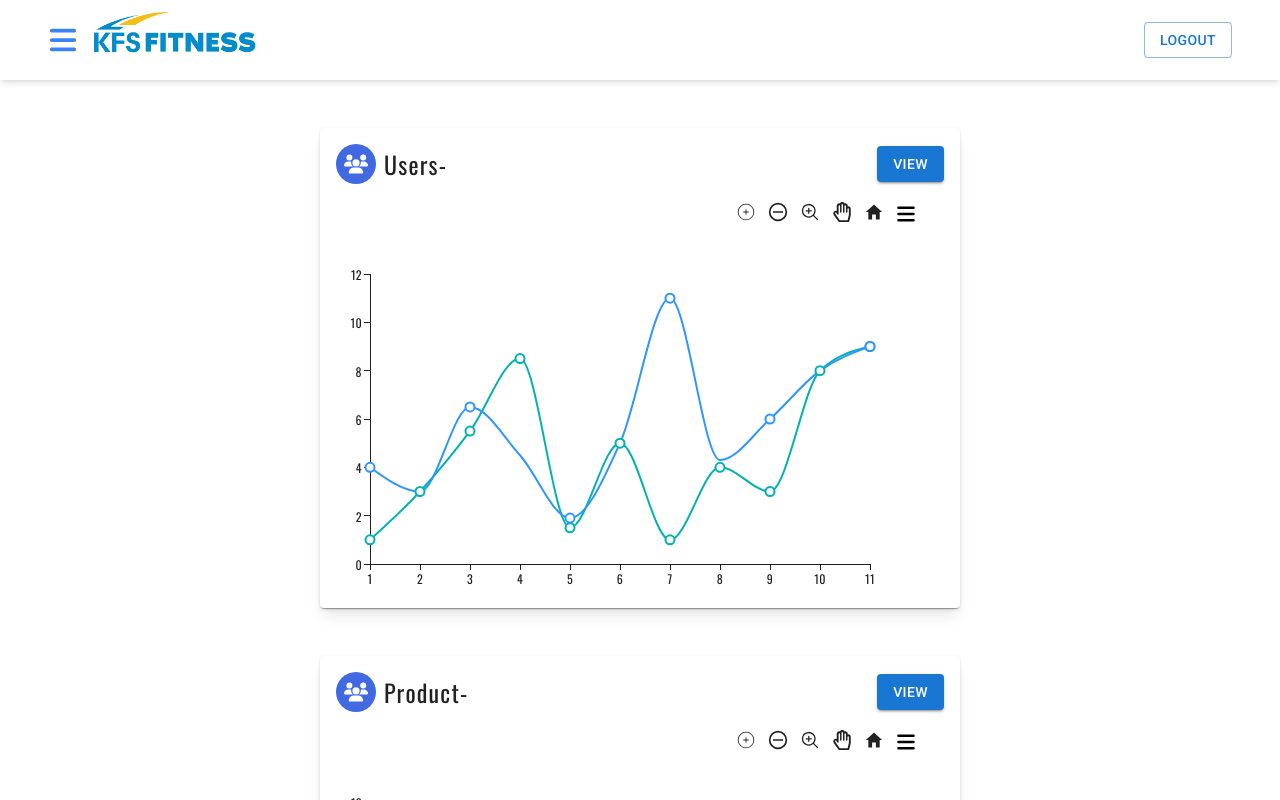
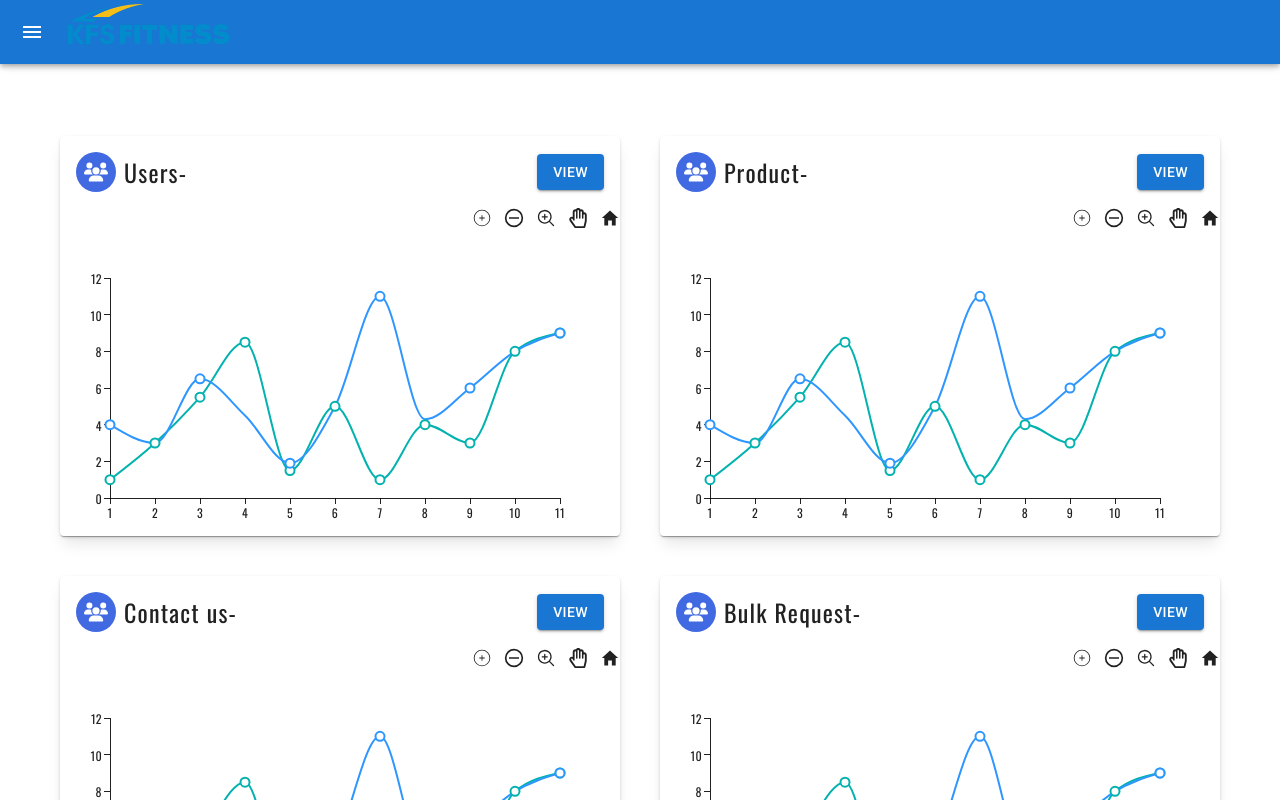
Before and after one commit to amresh012/Full-stack-E-commerce, a React (Vite) app in the folder Client/: page /admin in a window 1280 px wide. Shown: the top 800 px of the page. Built offline with nearby package versions, Linux system fonts and the light colour scheme.

Commit message:
new commit

```diff
--- a/Client/src/components/AdminComponents/Bascmenu.jsx
+++ /dev/null
@@ -1,45 +0,0 @@
-import * as React from 'react';
-import Button from '@mui/material/Button';
-import Menu from '@mui/material/Menu';
-import MenuItem from '@mui/material/MenuItem';
-
-export default function BasicMenu({array,icon}) {
-  const [anchorEl, setAnchorEl] = React.useState(null);
-  const open = Boolean(anchorEl);
-  const handleClick = (event) => {
-    setAnchorEl(event.currentTarget);
-  };
-  const handleClose = () => {
-    setAnchorEl(null);
-  };
-
-  return (
-    <div>
-      <Button
-        id="basic-button"
-        aria-controls={open ? 'basic-menu' : undefined}
-        aria-haspopup="true"
-        aria-expanded={open ? 'true' : undefined}
-        onClick={handleClick}
-        sx={{color:"black" , padding:0, width:0 ,display:"inline",boxShadow: 'none'}}
-      >
-        {icon}
-      </Button>
-      <Menu
-        id="basic-menu"
-        anchorEl={anchorEl}
-        open={open}
-        onClose={handleClose}
-        MenuListProps={{
-          'aria-labelledby': 'basic-button',
-        }}
-      >
-      {
-        array.map((item, index) => (
-            <MenuItem kay={index} onClick={handleClose}>{item}</MenuItem>
-        ))
-      }
-      </Menu>
-    </div>
-  );
-}
--- a/Client/src/components/AdminComponents/GraphVisual.jsx
+++ b/Client/src/components/AdminComponents/GraphVisual.jsx
@@ -10,7 +10,6 @@ import { HiMagnifyingGlassPlus } from "react-icons/hi2";
 import { IoMdHome } from "react-icons/io";
 import { FaRegHandPaper } from "react-icons/fa";
 import Paper from '@mui/material/Paper';
-import BasicMenu from './Bascmenu';
 
 
 const options =["Download PNG", "Download SVG","Download CSV"]
@@ -19,11 +18,11 @@ const title = ["Users", "Product", "Contact us", "Bulk Request"]
 
 const GraphVisual = () => {
   return (
-    <div className=' mt-12 flex flex-wrap items-center justify-center  gap-12'>
+    <div className=' mt-12 flex flex-wrap items-center justify-center  g gap-10'>
       {
         [...Array(4)].map((_,i)=>(
-         <Paper elevate={3}>
-             <div className="w-[40rem] h-[30rem] shadow-lg">
+         <Paper key={i} elevate={3}>
+             <div className="w-[35rem] h-[25rem] shadow-lg">
             <div className="header flex items-center justify-between p-4">
                 {/* left-side */}
                 <div className="flex text-xl items-center gap-2">
@@ -49,9 +48,6 @@ const GraphVisual = () => {
                   <HiMagnifyingGlassPlus  size={20}/>
                   <FaRegHandPaper  size={20}/>
                   <IoMdHome  size={20}/>
-                  <div className="">
-                  <BasicMenu icon={<FaBars  size={20}/>} array={options}/>
-                  </div>
                 </div>
             <LineChart
                 xAxis={[{ data: [1, 2, 3, 4, 5, 6, 7, 8, 9, 10,11]}]}
@@ -65,8 +61,8 @@ const GraphVisual = () => {
                         showMark: ({ index }) => index % 2 === 0,
                     },
                 ]}
-                width={600}
-                height={390}
+                width={550}
+                height={320}
               />
             </div>
           </div>
--- a/Client/src/components/AdminComponents/LeftDrawer.jsx
+++ b/Client/src/components/AdminComponents/LeftDrawer.jsx
@@ -15,11 +15,12 @@ import ListItem from '@mui/material/ListItem';
 import ListItemButton from '@mui/material/ListItemButton';
 import ListItemIcon from '@mui/material/ListItemIcon';
 import ListItemText from '@mui/material/ListItemText';
-import InboxIcon from '@mui/icons-material/MoveToInbox';
-import MailIcon from '@mui/icons-material/Mail';
+import PeopleOutlineIcon from '@mui/icons-material/PeopleOutline';
 import Logo from "../reusablesUI/Logo"
+import GraphVisual from './GraphVisual';
+import { Avatar } from '@mui/material';
 
-const drawerWidth = 240;
+const drawerWidth = 300;
 
 const Main = styled('main', { shouldForwardProp: (prop) => prop !== 'open' })(
   ({ theme, open }) => ({
@@ -60,7 +61,7 @@ const AppBar = styled(MuiAppBar, {
 const DrawerHeader = styled('div')(({ theme }) => ({
   display: 'flex',
   alignItems: 'center',
-  padding: theme.spacing(0, 1),
+  // padding: theme.spacing(0, 1),
   // necessary for content to be below app bar
   ...theme.mixins.toolbar,
   justifyContent: 'flex-end',
@@ -79,7 +80,7 @@ export default function PersistentDrawerLeft() {
   };
 
   return (
-    <Box sx={{ display: 'flex' }}>
+    <Box sx={{ display: 'flex' , justifyContent:"flex-start" }}>
       <CssBaseline />
       <AppBar position="fixed" open={open}>
         <Toolbar>
@@ -115,11 +116,11 @@ export default function PersistentDrawerLeft() {
         </DrawerHeader>
         <Divider />
         <List>
-          {['Inbox', 'Starred', 'Send email', 'Drafts'].map((text, index) => (
+          {['Dashboard', 'Users', 'Orders', 'Contact-us'].map((text, index) => (
             <ListItem key={text} disablePadding>
               <ListItemButton>
                 <ListItemIcon>
-                  {index % 2 === 0 ? <InboxIcon /> : <MailIcon />}
+                  {index % 2 === 0 ? <PeopleOutlineIcon /> : <Avatar label="Product"/>}
                 </ListItemIcon>
                 <ListItemText primary={text} />
               </ListItemButton>
@@ -128,11 +129,11 @@ export default function PersistentDrawerLeft() {
         </List>
         <Divider />
         <List>
-          {['All mail', 'Trash', 'Spam'].map((text, index) => (
+          {['Products', 'Website', 'Bulk Orders'].map((text, index) => (
             <ListItem key={text} disablePadding>
               <ListItemButton>
                 <ListItemIcon>
-                  {index % 2 === 0 ? <InboxIcon /> : <MailIcon />}
+                  {/* {index % 2 === 0 ? <InboxIcon /> : <MailIcon />} */}
                 </ListItemIcon>
                 <ListItemText primary={text} />
               </ListItemButton>
@@ -142,7 +143,7 @@ export default function PersistentDrawerLeft() {
       </Drawer>
       <Main open={open}>
         <DrawerHeader />
-
+        <GraphVisual/>
 
       </Main>
     </Box>
--- a/Client/src/components/Drawers/LeftDrawer.jsx
+++ b/Client/src/components/Drawers/LeftDrawer.jsx
@@ -59,12 +59,15 @@ export default function SwipeableTemporaryDrawer({icon}) {
             </button>
            </Link>
           </div>
-          <div className="cart-container max-h-96 overflow-y-scroll  no-scrollbar"></div>
+          <div className="cart-container max-h-96 overflow-y-scroll  no-scrollbar">
+            {/* cart items here */}
+          </div>
         </div>
         {/* cart-end */}
         {/* ************************************************** */}
 
         {/* like section */}
+        {/* bastsellers category products */}
         <div className="like-item-wrapper">
           <div className="p-4 text-center uppercase bg-black font-bold text-white">
             <h1>You May Also Like</h1>
--- a/Client/src/features/ProductSlice.jsx
+++ b/Client/src/features/ProductSlice.jsx
@@ -1,9 +1,8 @@
 /* eslint-disable react-refresh/only-export-components */
 import { createSlice, createAsyncThunk } from "@reduxjs/toolkit";
-import { base_url } from "../utils/baseUrl";
-
+import { base_url } from "../Utils/baseUrl";
 import axios from "axios";
-import { config } from "../utils/axiosConfig";
+import { config } from "../Utils/axiosConfig";
 import {toast} from "react-hot-toast"
 const initialState = {
   products: [],
--- a/Client/src/features/authSlice.jsx
+++ b/Client/src/features/authSlice.jsx
@@ -1,7 +1,7 @@
 /* eslint-disable react-refresh/only-export-components */
 import { createSlice, createAsyncThunk } from "@reduxjs/toolkit";
-import { base_url } from "../utils/baseUrl";
-import { config } from "../utils/axiosConfig";
+import { base_url } from "../Utils/baseUrl";
+import { config } from "../Utils/axiosConfig";
 import axios from "axios";
 import {toast} from "react-hot-toast"
 
--- a/Client/src/features/orderSlice.jsx
+++ b/Client/src/features/orderSlice.jsx
@@ -1,6 +1,6 @@
 import { createSlice, createAsyncThunk } from "@reduxjs/toolkit";
-import { config } from "../utils/axiosConfig";
-import { base_url } from "../utils/baseUrl";
+import { config } from "../Utils/axiosConfig";
+import { base_url } from "../Utils/baseUrl";
 import axios from "axios";
 const initialState = {
   orders: [],
--- a/Client/src/features/userSlice.jsx
+++ b/Client/src/features/userSlice.jsx
@@ -1,6 +1,6 @@
 import { createSlice, createAsyncThunk } from "@reduxjs/toolkit";
-import { config } from "../utils/axiosConfig";
-import { base_url } from "../utils/baseUrl";
+import { config } from "../Utils/axiosConfig";
+import { base_url } from "../Utils/baseUrl";
 import axios from "axios";
 const initialState = {
   value: 0,
--- a/Client/src/pages/Admin/Dashboard.jsx
+++ b/Client/src/pages/Admin/Dashboard.jsx
@@ -6,8 +6,12 @@ import LeftDrawer from "../../components/AdminComponents/LeftDrawer"
 import { FaBars } from 'react-icons/fa6'
 import {base_url} from "../../Utils/baseUrl"
 import axios from "axios"
+import { useNavigate } from 'react-router-dom';
+
 const Dashboard = () => {
   const [VisibleDrawr , setVisibleDrawer] = useState(false)
+  const navigate = useNavigate();
+
   const handleOpen=()=>{
     setVisibleDrawer(!VisibleDrawr)
     console.log(VisibleDrawr?"opend":"closed")
@@ -21,31 +25,32 @@ const Dashboard = () => {
     // document.cookie = "authToken=; expires=Thu, 01 Jan 1970 00:00:00 UTC; path=/;";
 
     // // Optionally, you could call an API endpoint to invalidate the token on the server
-    // await axios.post(`${base_url}/api/user/logout`);
+    await axios.post(`${base_url}api/user/logout`, );
 
     // // Redirect to login or home page
-    // navigate('/login');
     alert("logged out successfully")
+    navigate('/auth/login');
+
   };
 
 
   return (
     <>
+    <LeftDrawer/>
+    {/* <h1>AdminHome Page</h1>
      <div className="header flex justify-between items-center px-12 shadow-md h-[5rem]">
       <div className=" text-3xl flex items-center gap-4 z-50">
         <div className="cursor-pointer text-blue-500" onClick={handleOpen} >
           <FaBars/>
-          {/* <LeftDrawer icon={<FaBars size={30}/>}/> */}
+          <LeftDrawer icon={<FaBars size={30}/>}/>
         </div>
         <Logo/>
       </div>
       <Button variant="outlined" onClick={handleLogout}>LOGOUT</Button>
-     </div>
-     {/* <LeftDrawer/> */}
-     <div className="flex">
-
+     </div> */}
+     {/* <div className="flex">
       <GraphVisual/>
-     </div>
+     </div> */}
     </>
   )
 }
--- a/Client/src/pages/AuthPages/SignUp.jsx
+++ b/Client/src/pages/AuthPages/SignUp.jsx
@@ -28,11 +28,11 @@ const SignUp = () => {
             {
             headers: {
               'Content-Type': 'application/json',
-              'Authorization': 'Bearer',
+              'Authorization': `Bearer`,
             }
           });
           toast.success('Form submitted successfully!');
-          window.location.href = '/auth/login';
+          window.location.href = '/';
         } catch (error) {
           toast.error('Error while submitting form');
           // console.error(error.response.data);
--- a/Client/src/pages/Bestsellers.jsx
+++ b/Client/src/pages/Bestsellers.jsx
@@ -1,6 +1,7 @@
 import React from 'react'
 import { bestsellers } from '../constant'
 import { Rating } from '@mui/material'
+import {useSelector, useDispatch} from "react-redux"
 const Bestsellers = ({classname}) => {
   return (
     <div className='flex flex-wrap justify-start items-center gap-4 pl-24'>
```
Also changed, not shown: Client/public/box.png (added).
